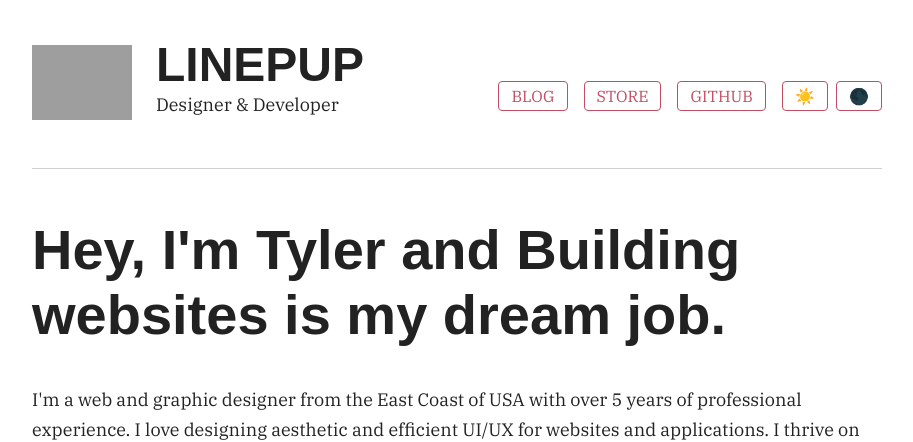
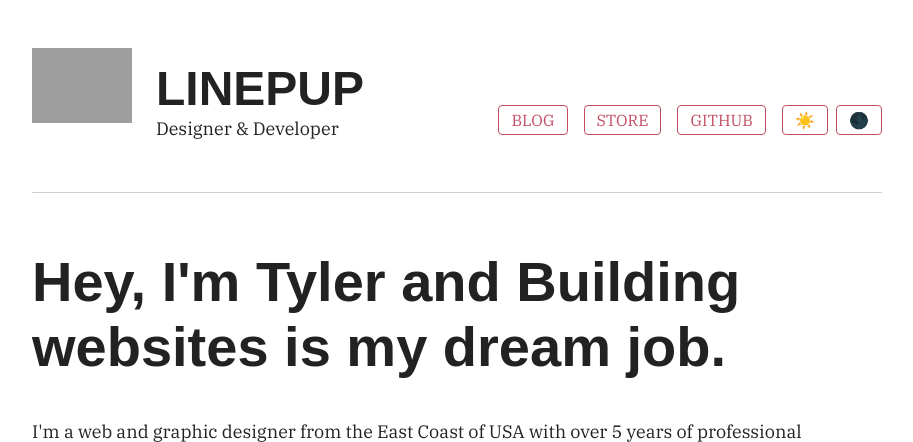
Before and after one commit to tylerwoodcook/linepup_com, a PHP site: page /default.php in a window 1280 px wide. Shown: the top 442 px of the page, without its empty margins (183-1096 px from the left). Run offline with PHP 8.4, Linux system fonts and the light colour scheme; some libraries are stand-ins or nearby versions; some web fonts are replaced; grey boxes are pictures that could not be loaded.

Commit message:
Update styles.css

```diff
--- a/assets/styles.css
+++ b/assets/styles.css
@@ -108,8 +108,8 @@ div.section {
     display: grid;
     grid-template-columns: 4fr 1fr;
     align-items: center;
-    margin-bottom: 48px;
-    padding-bottom: 24px;
+    margin-bottom: 56px;
+    padding: 24px 0;
     border-bottom: 1px solid #d0d0d0;
 }
 .header-title-container {
@@ -117,7 +117,7 @@ div.section {
   margin-top: -24px;
   flex-direction: row;
   gap: 24px;
-  align-items: center;
+  align-items: start;
 }
 .header-logo {
   max-width: 100px;
```
